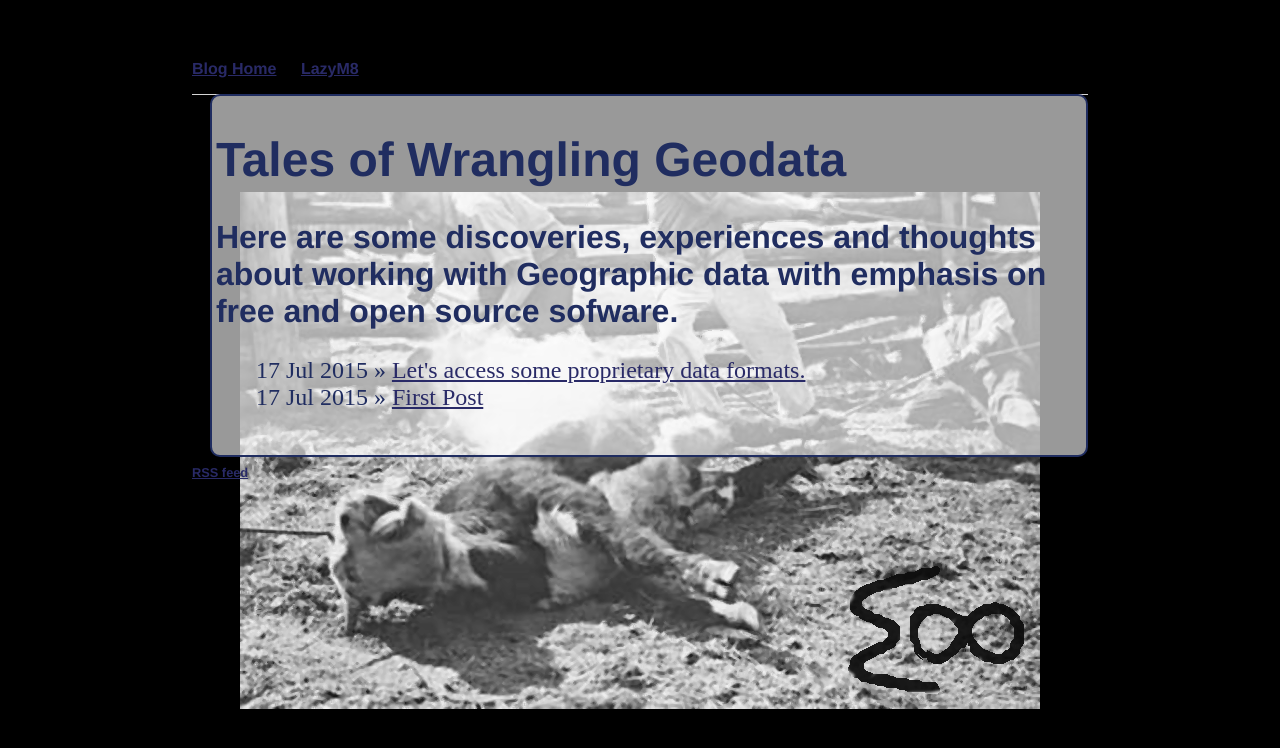
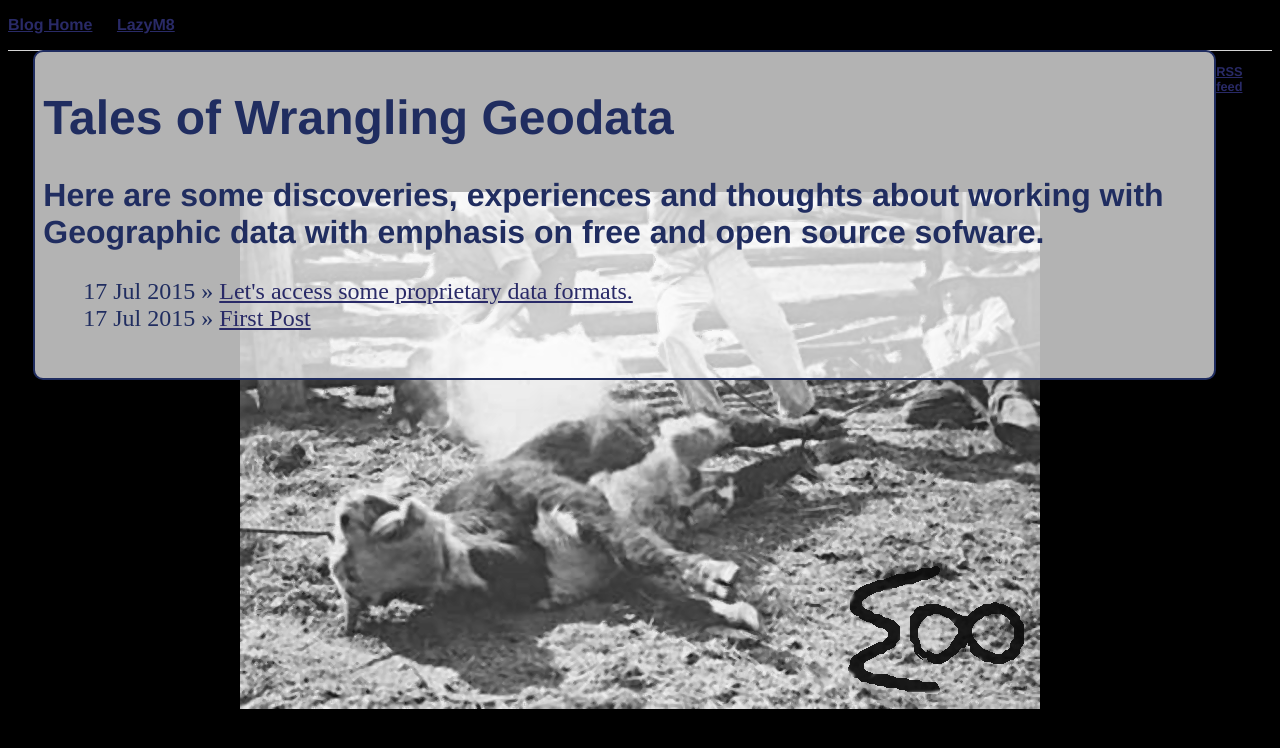
Before and after one commit to geodatawrangler/geodatawrangler.github.io, a Jekyll site: the page built from index.html, in a window 1280 px wide. Shown: the top 748 px of the page. Built offline with Jekyll 4.4.1, drawn with Linux system fonts in a browser that asks for light colours.

Commit message:
Update main.css

```diff
--- a/css/main.css
+++ b/css/main.css
@@ -4,17 +4,15 @@
     background-repeat: no-repeat;
     background-position: center;
     background-color: black;
-    margin: 60px auto;
-    width: 70%;
 }
 div.container {
 	border-radius: 10px;
 	background-color: white;
-	background-color: rgba(255, 255, 255, 0.6);
+	background-color: rgba(255, 255, 255, 0.7);
 	border: 2px solid #202D60;
-	min-width: 14em;
+	width: 92%;
+	padding: 6px 8px;
 	margin: 0px 0px 8px 2%;
-	padding: 4px 4px;
 	float: left;
 }
 nav ul, footer ul {
```
